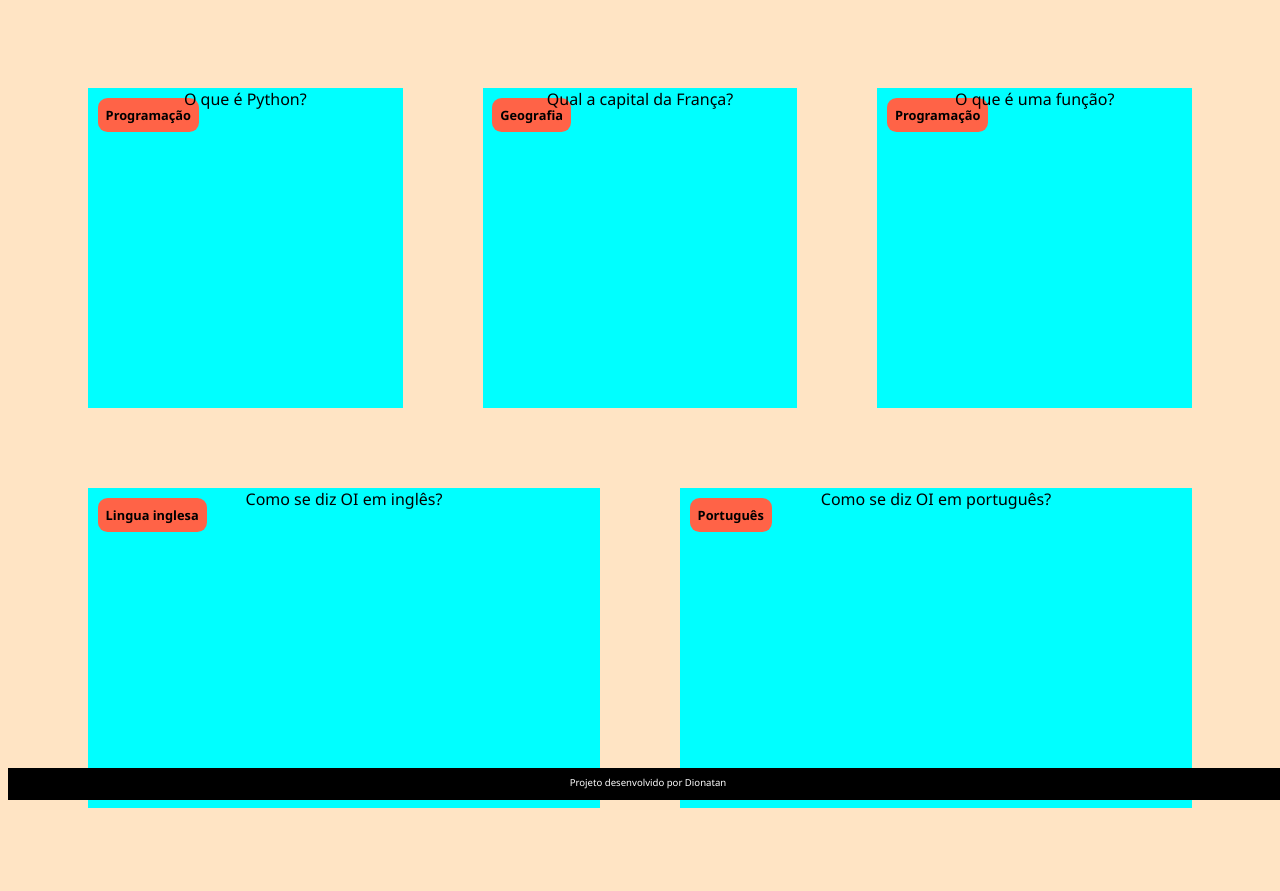
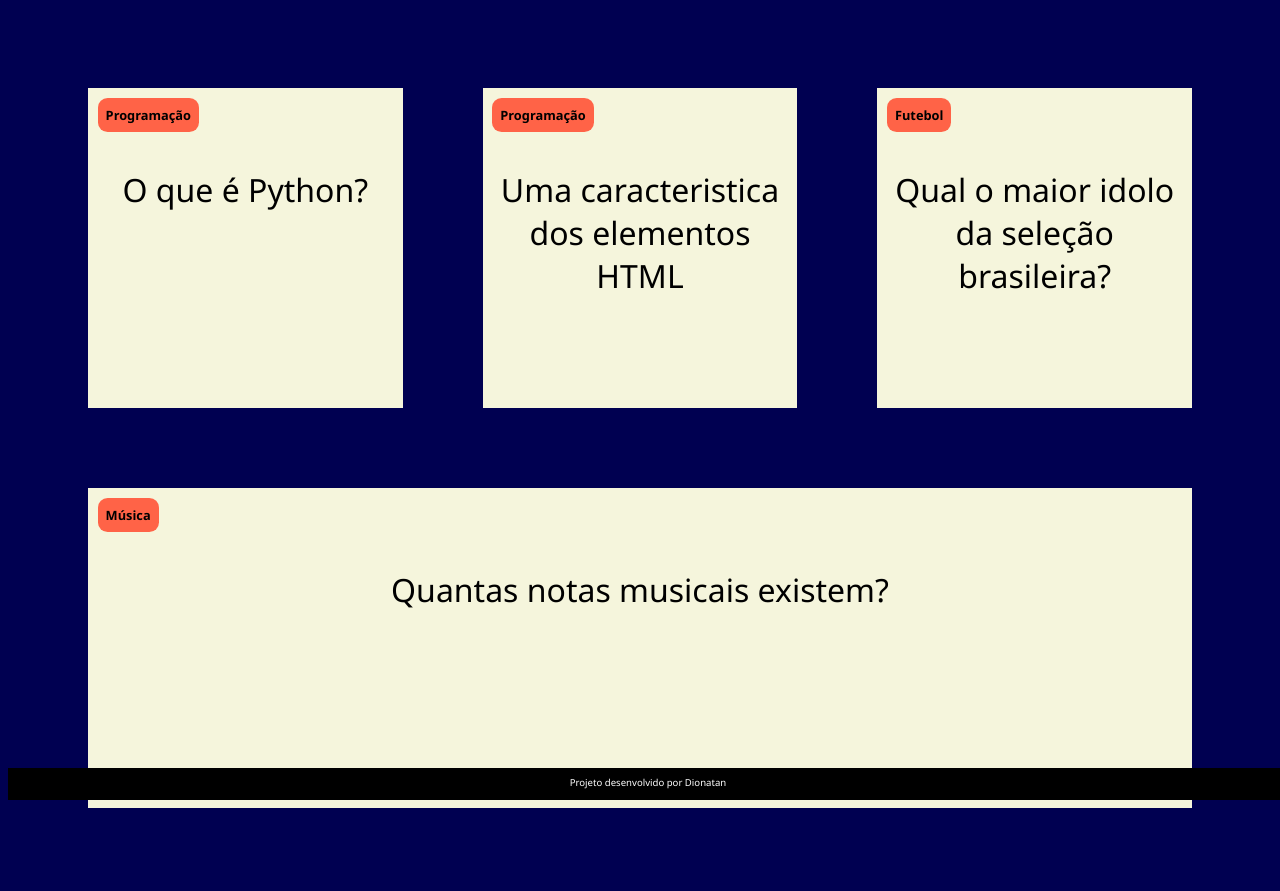
Before and after one commit to Prof-Dionatan/Flashcards-2A-Stange-2025, a plain HTML site: page index.html in a window 1280 px wide. Drawn offline with Linux system fonts and the light colour scheme.

Commit message:
estilo do cartão

```diff
--- a/assets/style.css
+++ b/assets/style.css
@@ -1,5 +1,5 @@
 body{
-    background-color: bisque;
+    background-color: rgb(0, 0, 81);
     font-family:'Segoe UI', Tahoma, Geneva, Verdana, sans-serif;
 }
 
@@ -13,7 +13,6 @@ body{
 
 .cartao{
     margin: 1rem 1rem;
-    background-color: aqua;
     height: 20rem;
     flex-grow: 1;
     flex-basis: calc(33% - 6rem);
@@ -21,10 +20,11 @@ body{
 
 .cartao_conteudo{
     text-align: center;
-    background-color: aqua;
+    background-color: beige;
     height: 100%;
     transform-style: preserve-3d;
     transition: transform 300ms ease-in-out;
+    font-size: 4vh;
 }
 
 .cartao_conteudo h3 {
@@ -36,11 +36,6 @@ body{
     border-radius: 0.6rem;
     font-size: 1vw;
     backface-visibility: hidden;
-}
-
-.cartao_conteudo p {
-    margin-top: 4rem;
-    padding: 2rem;
 }
 
 
@@ -76,3 +71,7 @@ QUANDO O MOUSE PASSA EM CIMA */
     height: 100%;
     width: 100%;
 }
+
+.pergunta{
+    margin-top: 10vh;
+}
--- a/perguntas.js
+++ b/perguntas.js
@@ -5,24 +5,19 @@ criaCartao(
 )
 
 criaCartao(
-    'Geografia',
-    'Qual a capital da França?',
-    'A capital da França é Paris'
+    "Programação",
+    "Uma caracteristica dos elementos HTML",
+    "Classes"
 )
 
 criaCartao(
-    'Programação',
-    'O que é uma função?',
-    'Uma função é um bloco de código que executa alguma tarefa'
-)
-criaCartao(
-    'Lingua inglesa',
-    'Como se diz OI em inglês?',
-    'Oi em ingles é HI (RAI)'
+    "Futebol",
+    "Qual o maior idolo da seleção brasileira?",
+    "Pelé"
 )
 
 criaCartao(
-    'Português',
-    'Como se diz OI em português?',
-    'Oi em ingles é uma saudação'
+    "Música",
+    "Quantas notas musicais existem?",
+    "Sete: dó,ré, mi, fa, sol, lá, si."
 )
```
